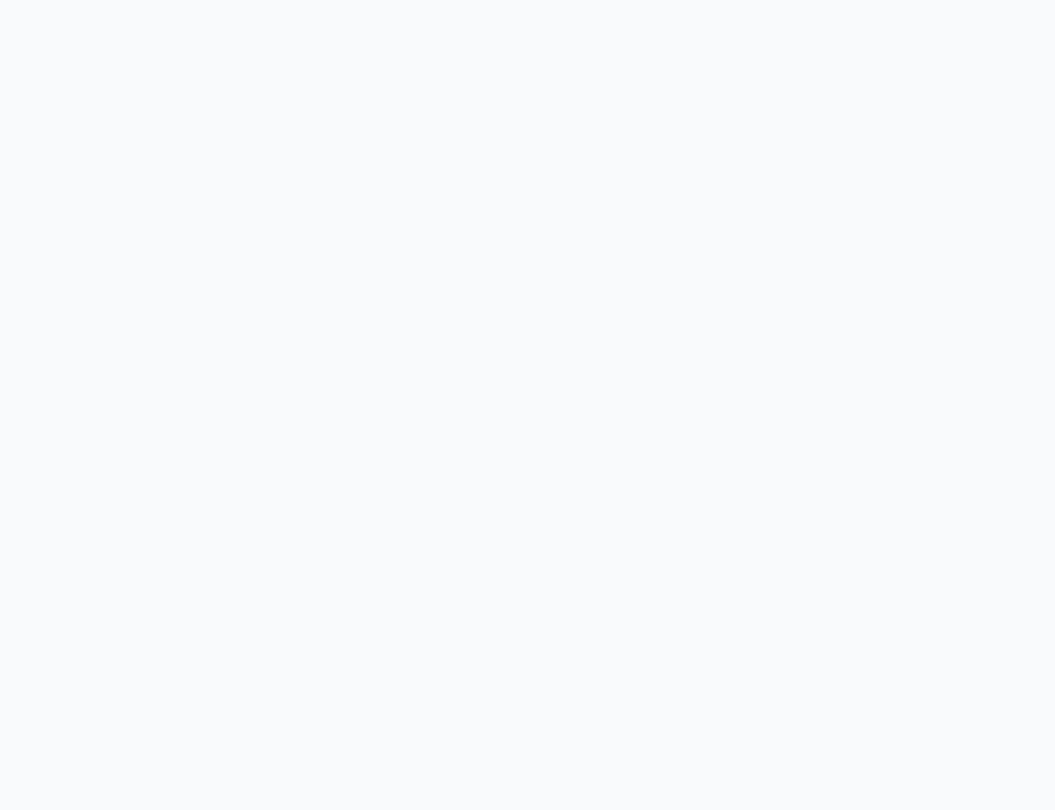
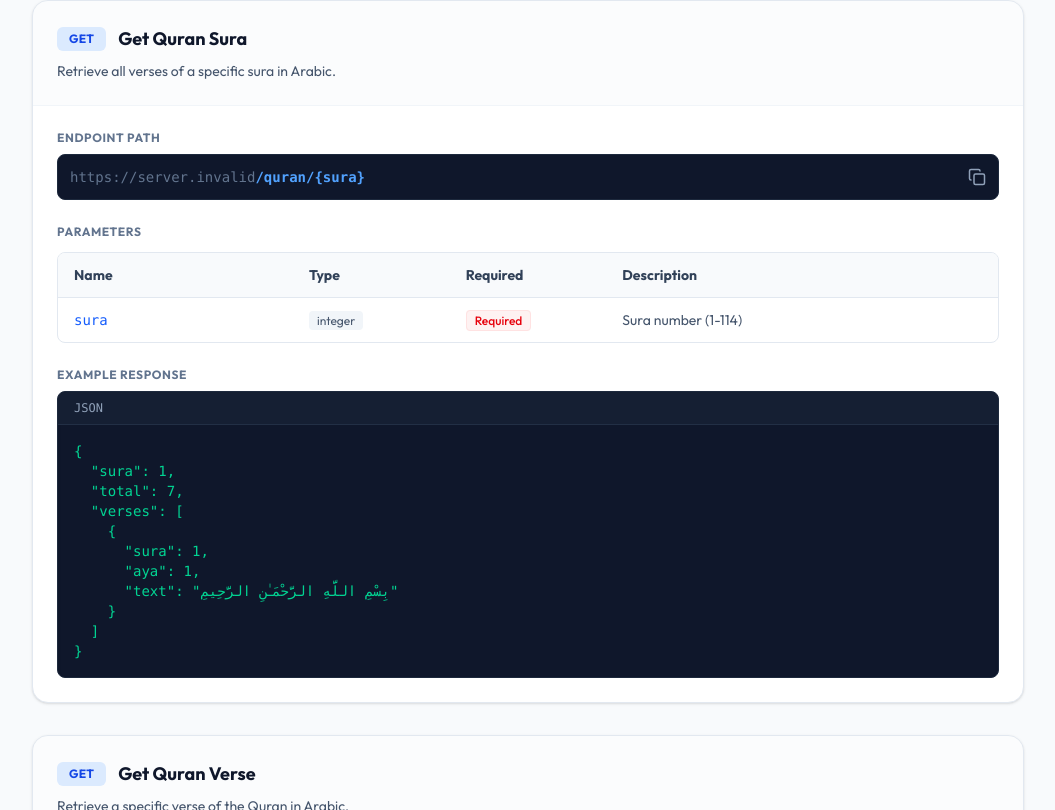
Before and after one commit to FaheemJawfar/alqurandb, a Next.js app in the folder alqurandb_site/: page /documentation in a window 1280 px wide. Shown: the part 5890-6700 px from the top of the page, without its empty margins (112-1167 px from the left). Before the commit the page ends 5767 px from the top, so only its background shows below. Built offline with nearby package versions, Linux system fonts and the light colour scheme; no server answers.

Commit message:
feat: Update default API URL and add documentation for new Quran verse retrieval endpoints.

```diff
--- a/alqurandb_site/app/documentation/page.tsx
+++ b/alqurandb_site/app/documentation/page.tsx
@@ -6,7 +6,7 @@ import { Copy, ExternalLink, Info, Download, Check, AlertCircle, FileText } from
 
 export default function ApiDocs() {
   const [apiUrl, setApiUrl] = useState(
-    process.env.NEXT_PUBLIC_API_URL || '/api'
+    process.env.NEXT_PUBLIC_API_URL || 'https://alqurandb.com/api'
   );
 
   const [copied, setCopied] = useState(false);
@@ -147,6 +147,65 @@ export default function ApiDocs() {
             text: "In the name of Allah, the Entirely Merciful, the Especially Merciful."
           }
         ]
+      }
+    },
+    {
+      id: 'get-quran-all-verses',
+      method: 'GET',
+      path: '/quran/verses',
+      title: 'Get All Quran Verses',
+      description: 'Retrieve all verses of the Quran in Arabic.',
+      parameters: [],
+      example: `${apiUrl}/quran/verses`,
+      response: {
+        sura: null,
+        total: 6236,
+        verses: [
+          {
+            sura: 1,
+            aya: 1,
+            text: "بِسْمِ اللَّهِ الرَّحْمَـٰنِ الرَّحِيمِ"
+          }
+        ]
+      }
+    },
+    {
+      id: 'get-quran-sura',
+      method: 'GET',
+      path: '/quran/{sura}',
+      title: 'Get Quran Sura',
+      description: 'Retrieve all verses of a specific sura in Arabic.',
+      parameters: [
+        { name: 'sura', type: 'integer', required: true, description: 'Sura number (1-114)' }
+      ],
+      example: `${apiUrl}/quran/1`,
+      response: {
+        sura: 1,
+        total: 7,
+        verses: [
+          {
+            sura: 1,
+            aya: 1,
+            text: "بِسْمِ اللَّهِ الرَّحْمَـٰنِ الرَّحِيمِ"
+          }
+        ]
+      }
+    },
+    {
+      id: 'get-quran-verse',
+      method: 'GET',
+      path: '/quran/{sura}/{aya}',
+      title: 'Get Quran Verse',
+      description: 'Retrieve a specific verse of the Quran in Arabic.',
+      parameters: [
+        { name: 'sura', type: 'integer', required: true, description: 'Sura number (1-114)' },
+        { name: 'aya', type: 'integer', required: true, description: 'Aya number' }
+      ],
+      example: `${apiUrl}/quran/1/1`,
+      response: {
+        sura: 1,
+        aya: 1,
+        text: "بِسْمِ اللَّهِ الرَّحْمَـٰنِ الرَّحِيمِ"
       }
     }
   ];
```
